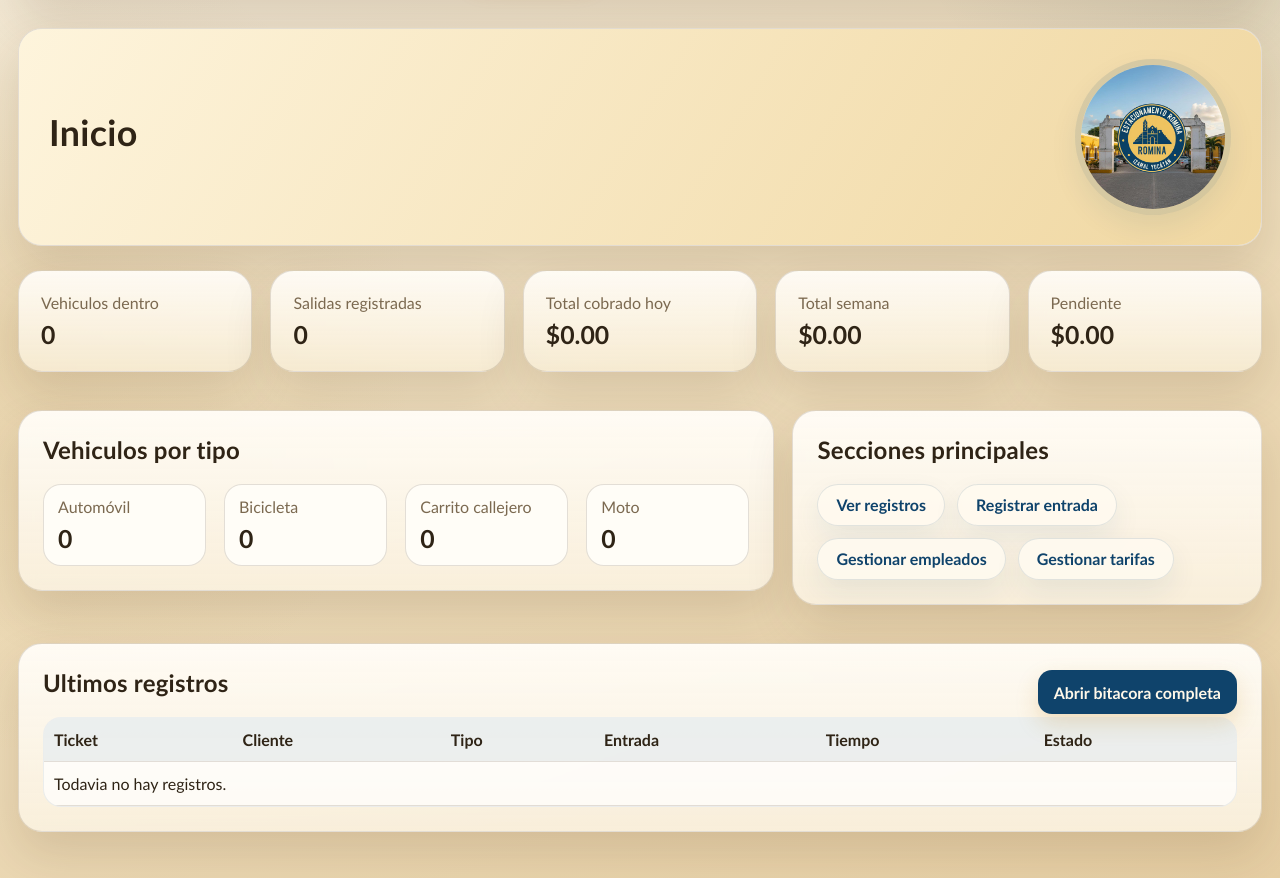
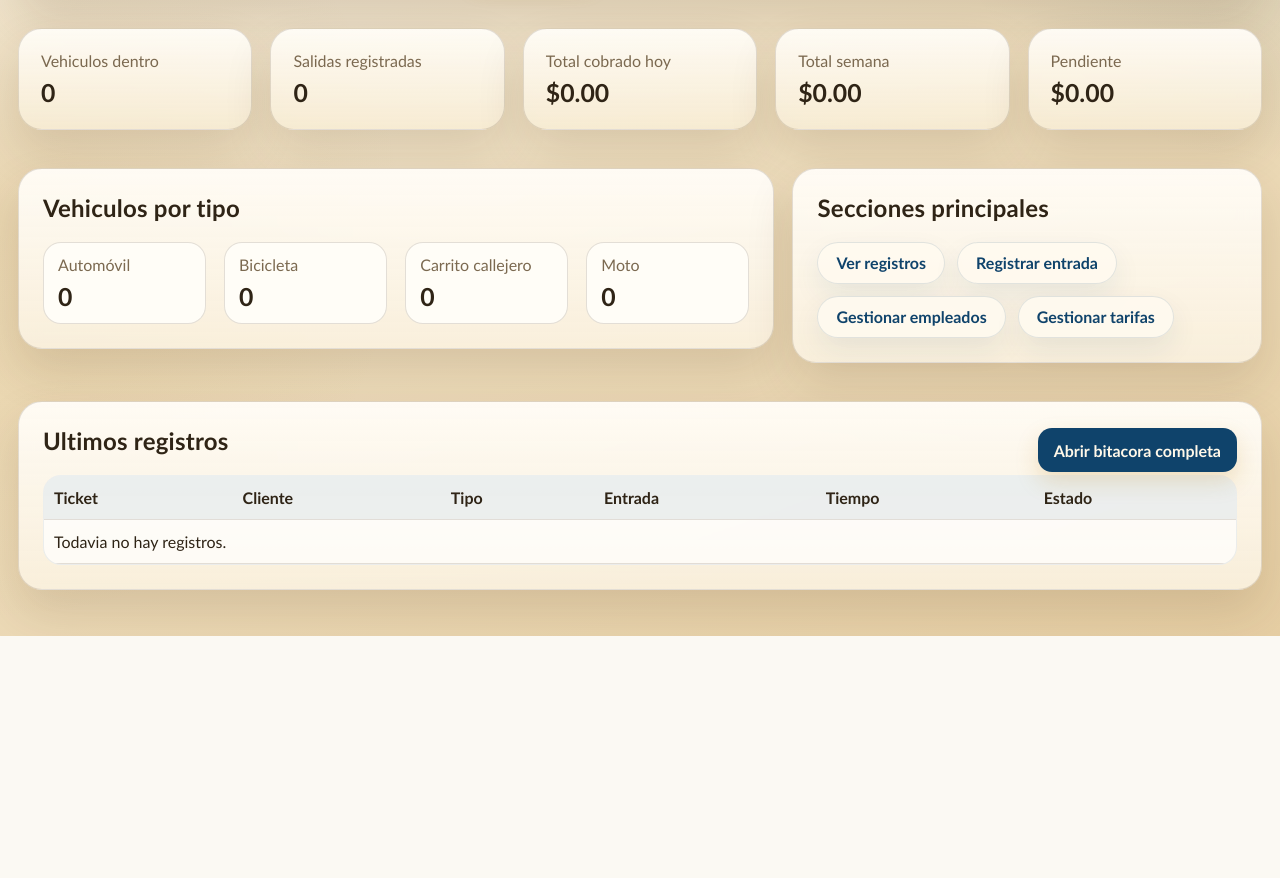
Before and after one commit to Chesco23706/estacionamiento-romina, a Flask app: page / in a window 1280 px wide. Shown: the part 202-1080 px from the top of the page. After the commit the page ends 838 px from the top, so only its background shows below. Run offline with Flask 3, Linux system fonts and the light colour scheme; a user stored in the database is signed in.

Commit message:
Remove hero card from dashboard home

```diff
--- a/app/templates/dashboard.html
+++ b/app/templates/dashboard.html
@@ -2,17 +2,6 @@
 {% block title %}Inicio | Estacionamiento Romina{% endblock %}
 {% block content %}
 <main class="dashboard-layout">
-  <section class="hero-panel">
-    <article class="card hero-copy">
-      <div class="hero-copy-inner">
-        <div>
-          <h2>Inicio</h2>
-        </div>
-        <img class="hero-logo" src="{{ url_for('static', filename='logo.jpg') }}" alt="Identidad Romina">
-      </div>
-    </article>
-  </section>
-
   <section class="stats-grid">
     <article class="stat-card"><span>Vehiculos dentro</span><strong>{{ metrics.inside_count }}</strong></article>
     <article class="stat-card"><span>Salidas registradas</span><strong>{{ metrics.exited_count }}</strong></article>
```
